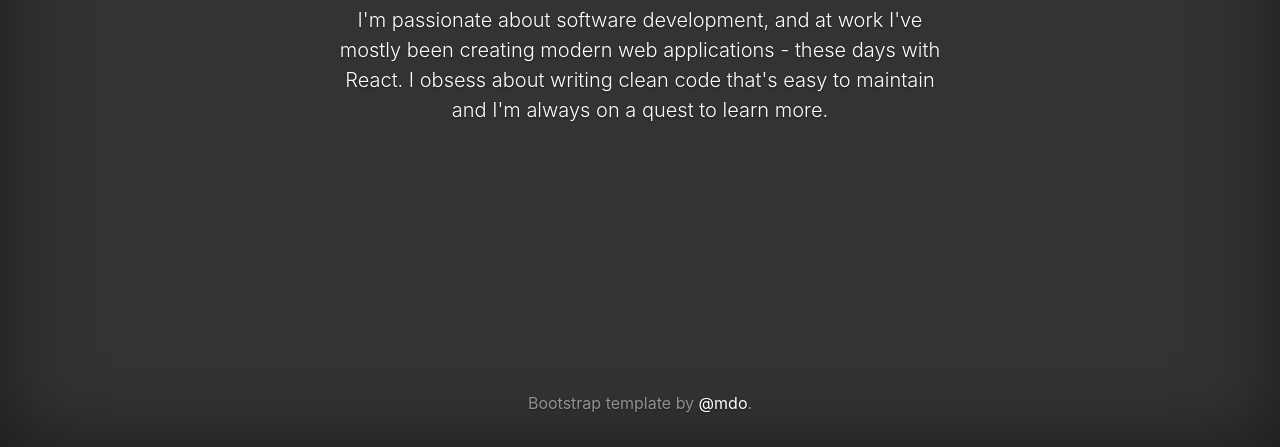
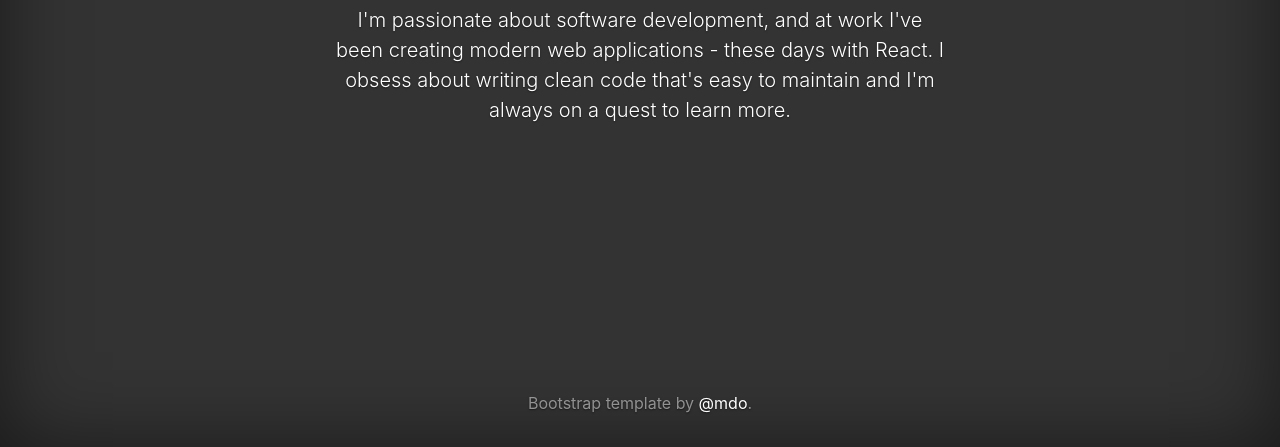
Before and after one commit to pritin-tyagaraj/pritin-tyagaraj.github.io, a plain HTML site: page index.html in a window 1280 px wide. Shown: the part 353-800 px from the top of the page. Drawn offline with nearby package versions, Linux system fonts and the light colour scheme.

Commit message:
Small copy change

```diff
--- a/index.html
+++ b/index.html
@@ -28,7 +28,7 @@
 
     <main role="main" class="px-3">
       <h1>Hey! 👋</h1>
-      <p class="lead">I'm passionate about software development, and at work I've mostly been creating modern web applications - these days with React. I obsess about writing clean code that's easy to maintain and I'm always on a quest to learn more.</p>
+      <p class="lead">I'm passionate about software development, and at work I've been creating modern web applications - these days with React. I obsess about writing clean code that's easy to maintain and I'm always on a quest to learn more.</p>
     </main>
 
     <footer class="mt-auto text-white-50">
```
